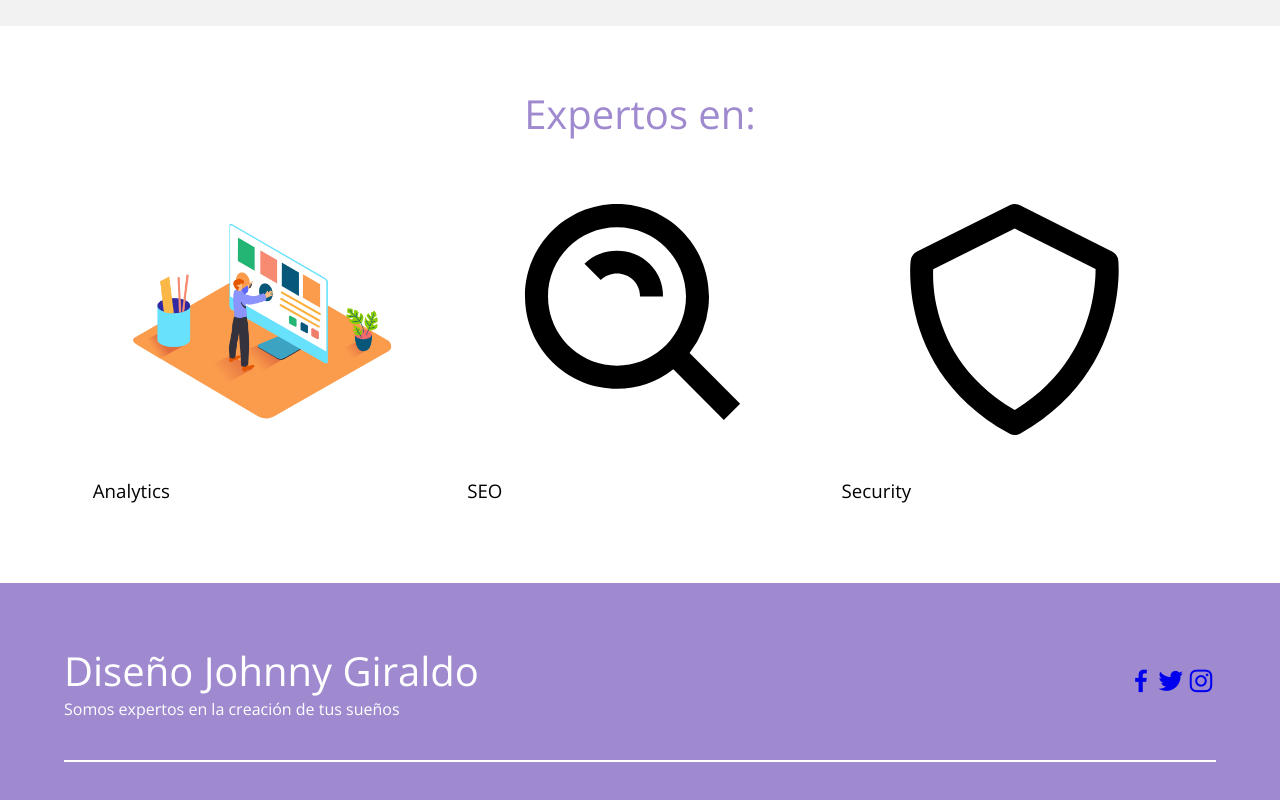
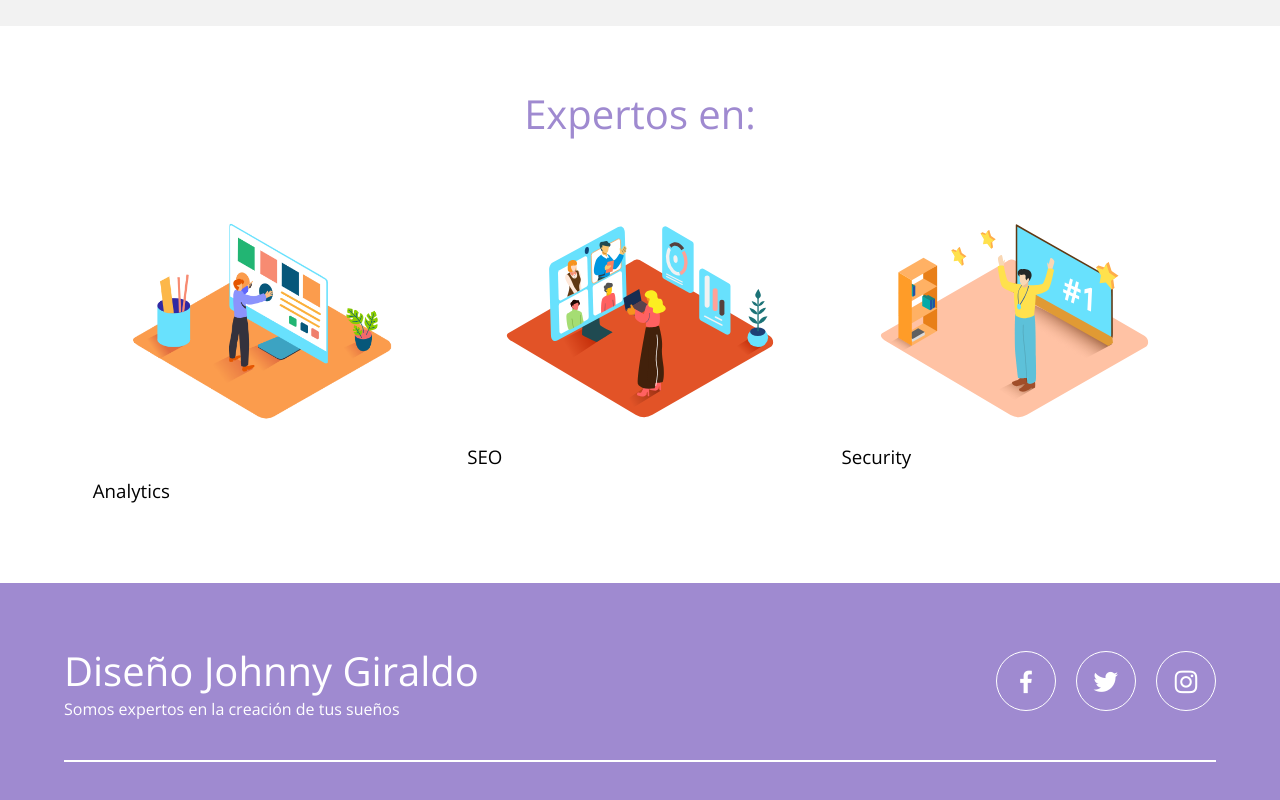
Before and after one commit to JohnnyGiraldo/Pagina-web-Design-JS, a plain HTML site: page index.html in a window 1280 px wide. Shown: the part 2233-3033 px from the top of the page. Drawn offline with nearby package versions, Linux system fonts and the light colour scheme.

Commit message:
actualizo css

```diff
--- a/css/estilos.css
+++ b/css/estilos.css
@@ -53,7 +53,7 @@ header{
     top: 0;
     right: 0;
     width: 30vw;
-    height: 100px;
+    height: 100%;
     background-image: linear-gradient(135deg, #667eea 0%, #764ba2 100%);
     display: flex;
     flex-direction: column;
@@ -266,7 +266,7 @@ footer{
     justify-content: flex-end;
 }
 
-.social-media-icons{
+.social-media-icon{
     display: inline-block;
     margin-left: 20px;
     width: 60px;
@@ -281,7 +281,7 @@ footer{
     color: #fff;
 }
 
-.social-media-icons:hover{
+.social-media-icon:hover{
     background: #fff;
     color: #764ba2;
 }
@@ -300,6 +300,8 @@ footer{
     margin-bottom: 60px;
 
 }
+
+
 @media screen and (max-width:800px){
     .menu-navegacion{
         width: 50vw;
--- a/index.html
+++ b/index.html
@@ -73,11 +73,11 @@
                     <h3 class="n-expert">Analytics</h3>
                 </div>
                 <div class="cont-expert">
-                    <img src="img/bx-search-alt.svg" alt="">
+                    <img src="img/Online presentation_Isometric.svg" alt="">
                     <h3 class="n-expert">SEO</h3>
                 </div>
                 <div class="cont-expert">
-                    <img src="img/bx-shield.svg" alt="">
+                    <img src="img/Ranking_Isometric.svg" alt="">
                     <h3 class="n-expert">Security</h3>
                 </div>
             </section>
```
Also changed, not shown: css/estilos.min.css (added), img/Online presentation_Isometric.svg (added), img/Ranking_Isometric.svg (added), img/sena.png (added), 3 other files.
